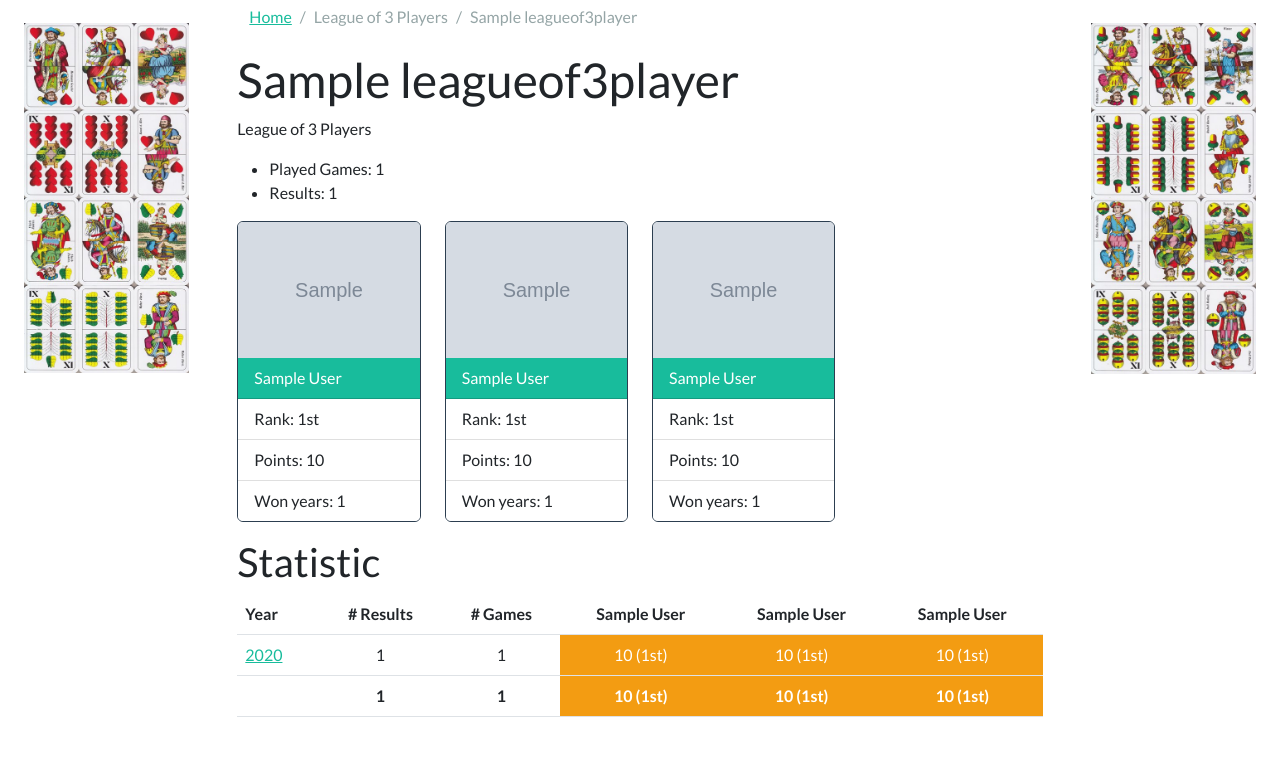
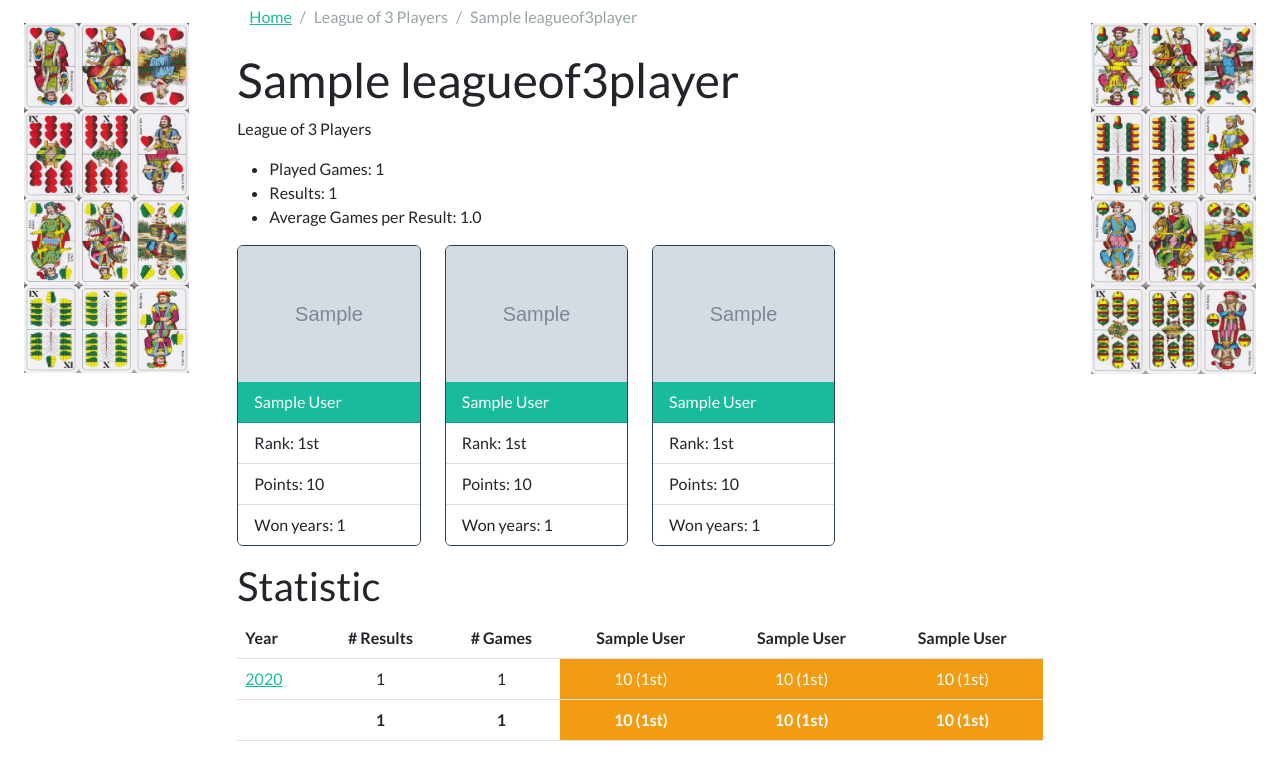
Before and after one commit to wachjose88/stat466-next, a Django app: page /league/3/1 in a window 1280 px wide. Shown: the part 73-830 px from the top of the page. Before the commit the page ends 790 px from the top, so only its background shows below. Run offline with Django 4.2, Linux system fonts and the light colour scheme; tables that the repository leaves empty hold one stand-in row (values such as "Sample post"); grey boxes marked "Sample" are stand-in pictures; some libraries are stand-ins or nearby versions.

Commit message:
Statistik, Order

```diff
--- a/stat466/core/models.py
+++ b/stat466/core/models.py
@@ -91,6 +91,13 @@ class LeagueOf3Players(models.Model):
             ['player_2', points_2, 0],
             ['player_3', points_3, 0],
         ]
+        if None in [points_1, points_2, points_3]:
+            result = [
+                ['player_1', 0, 0],
+                ['player_2', 0, 0],
+                ['player_3', 0, 0],
+            ]
+            return result
         result = sorted(result, key=lambda player: player[1])
         for i in range(0, 3):
             result[i][2] = i + 1
@@ -110,7 +117,9 @@ class LeagueOf3Players(models.Model):
         combined = {
             'num_games': statistic['num_games__sum'],
             'num_results': statistic['id__count'],
-            'result': result
+            'result': result,
+            'avg_games_per_result': round(statistic['num_games__sum'] /
+                statistic['id__count'], 2) if statistic['id__count'] > 0 else 0
         }
         return combined
 
@@ -124,7 +133,9 @@ class LeagueOf3Players(models.Model):
         combined = {
             'num_games': statistic['num_games__sum'],
             'num_results': statistic['id__count'],
-            'result': result
+            'result': result,
+            'avg_games_per_result': round(statistic['num_games__sum'] /
+                statistic['id__count'], 2) if statistic['id__count'] > 0 else 0
         }
         return combined
 
@@ -138,6 +149,24 @@ class LeagueOf3Players(models.Model):
                                    statistic['player_3_points__sum'])
         combined = {
             'num_games': statistic['num_games__sum'],
+            'num_results': statistic['id__count'],
+            'result': result,
+            'avg_games_per_result': round(statistic['num_games__sum'] /
+                statistic['id__count'], 2) if statistic['id__count'] > 0 else 0
+        }
+        return combined
+
+    def get_month_period_statistic(self, from_date, to_date):
+        statistic = self.results.filter(played_at__gte=from_date,
+                                        played_at__lte=to_date).aggregate(
+            Count('id'), Sum('num_games'), Sum('player_1_points'),
+            Sum('player_2_points'), Sum('player_3_points'))
+        result = self.sort_results(statistic['player_1_points__sum'],
+                                   statistic['player_2_points__sum'],
+                                   statistic['player_3_points__sum'])
+        combined = {
+            'num_games': statistic['num_games__sum']
+                if statistic['num_games__sum'] is not None else 0,
             'num_results': statistic['id__count'],
             'result': result
         }
--- a/stat466/core/templates/core/base.html
+++ b/stat466/core/templates/core/base.html
@@ -94,7 +94,7 @@
     </nav>
     <div class="container-fluid">
         <div class="row">
-            <div class="col-md-2">
+            <div class="col-lg-2 order-lg-0 order-sm-1">
                 <br>
                 <div class="container">
                     <img src="{% static 'core/images/cards_herz.jpg' %}" class="img-fluid">
@@ -103,7 +103,7 @@
                     <img src="{% static 'core/images/cards_pik.jpg' %}" class="img-fluid">
                 </div>
             </div>
-            <div class="col-md-8">
+            <div class="col-lg-8 order-lg-1 order-sm-0">
                 <div class="container">
                     <nav aria-label="breadcrumb">
                         <ol class="breadcrumb">
@@ -125,7 +125,7 @@
                     {% block content %}{% endblock %}
                 </div>
             </div>
-            <div class="col-md-2">
+            <div class="col-lg-2 order-lg-2 order-sm-2">
                 <br>
                 <div class="container">
                     <img src="{% static 'core/images/cards_kreuz.jpg' %}" class="img-fluid">
--- a/stat466/core/templates/core/league_3p_days.html
+++ b/stat466/core/templates/core/league_3p_days.html
@@ -30,6 +30,9 @@
         </li>
         <li>
             {% translate 'Results' %}: {{ statistic.num_results }}
+        </li>
+        <li>
+            {% translate 'Average Games per Result' %}: {{ statistic.avg_games_per_result }}
         </li>
     </ul>
 
--- a/stat466/core/templates/core/league_3p_years.html
+++ b/stat466/core/templates/core/league_3p_years.html
@@ -21,6 +21,9 @@
         </li>
         <li>
             {% translate 'Results' %}: {{ statistic.num_results }}
+        </li>
+        <li>
+            {% translate 'Average Games per Result' %}: {{ statistic.avg_games_per_result }}
         </li>
     </ul>
 
--- a/stat466/core/views.py
+++ b/stat466/core/views.py
@@ -1,6 +1,7 @@
-from datetime import datetime
+from datetime import datetime, date
 
 from django.shortcuts import render, get_object_or_404
+from django.utils.translation import gettext_lazy as _
 from core.models import LeagueOf3Players, LeagueOf2Players, LeagueOf4Players
 
 
@@ -55,6 +56,25 @@ def league_3p_months(request, league_id, year):
     statistic = league.get_month_sum_statistic(year)
     month_statistic = league.get_month_statistic(year)
     win_count = month_statistic[1]
+
+    half_year = [
+        (_('First half year'), league.get_month_period_statistic(
+            date(year, 1, 1), date(year, 6, 30))),
+        (_('Second half year'), league.get_month_period_statistic(
+            date(year, 7, 1), date(year, 12, 31)))
+    ]
+
+    quarter_year = [
+        (_('First quarter year'), league.get_month_period_statistic(
+            date(year, 1, 1), date(year, 3, 31))),
+        (_('Second quarter year'), league.get_month_period_statistic(
+            date(year, 4, 1), date(year, 6, 30))),
+        (_('Third quarter year'), league.get_month_period_statistic(
+            date(year, 7, 1), date(year, 9, 30))),
+        (_('Fourth quarter year'), league.get_month_period_statistic(
+            date(year, 10, 1), date(year, 12, 31))),
+    ]
+
     params = {
         'league': league,
         'statistic': statistic,
@@ -64,7 +84,9 @@ def league_3p_months(request, league_id, year):
             (league.player_1, statistic['result'][0], win_count['player_1']),
             (league.player_2, statistic['result'][1], win_count['player_2']),
             (league.player_3, statistic['result'][2], win_count['player_3'])
-        ]
+        ],
+        'half_year': half_year,
+        'quarter_year': quarter_year
     }
     return render(request, 'core/league_3p_months.html', params)
 
```
Also changed, not shown: stat466/core/templates/core/league_3p_months.html (+82 -0 lines), stat466/core/locale/de/LC_MESSAGES/django.po, 1 other file.
